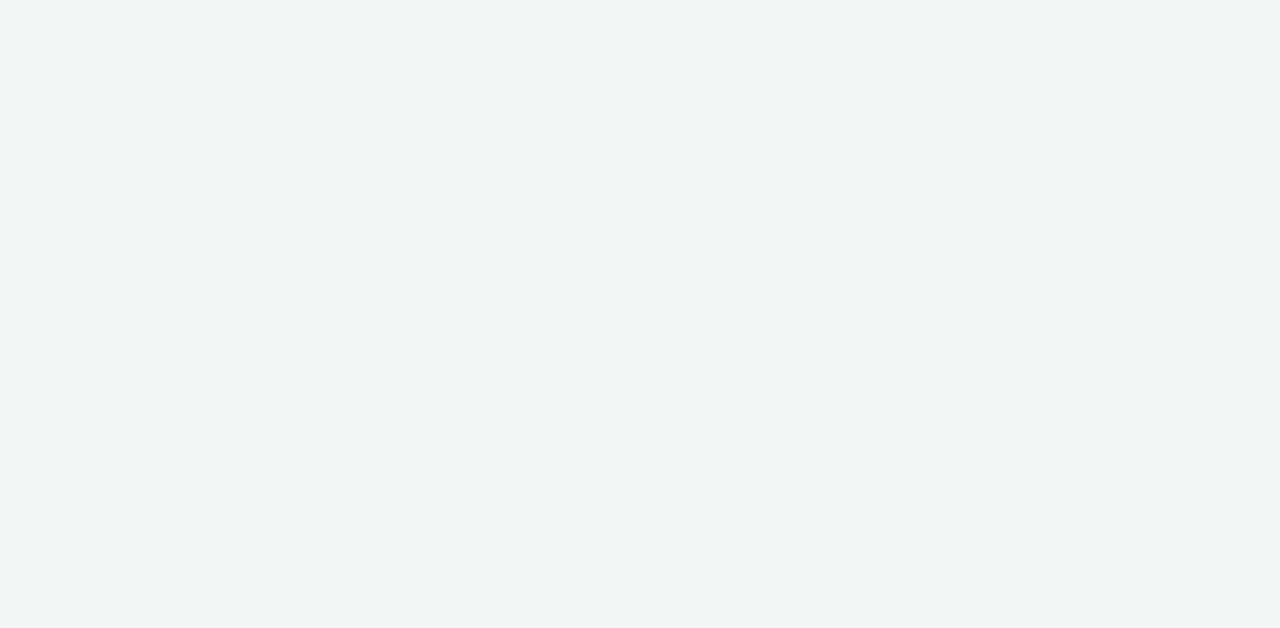
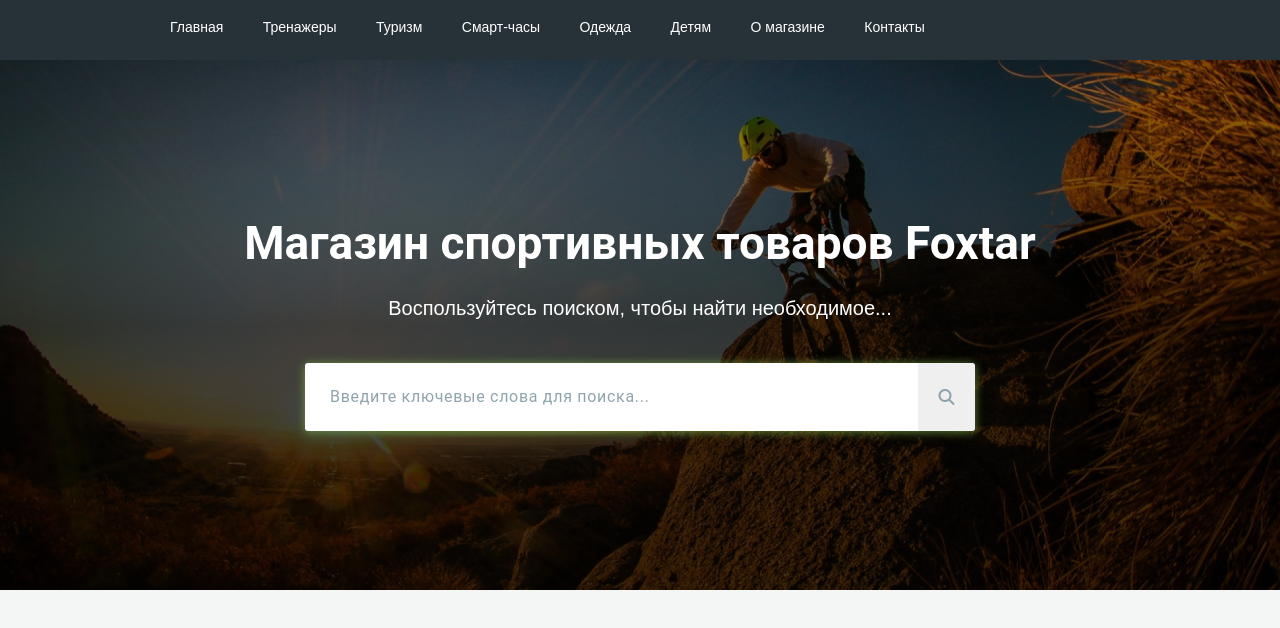
Before and after one commit to Mi-Studio/foxtar_shop, a website: page app/index.html in a window 1280 px wide. Drawn offline with nearby package versions, Linux system fonts and the light colour scheme.

Commit message:
add menu and poster

```diff
--- a/app/index.html
+++ b/app/index.html
@@ -1,5 +1,6 @@
 <!DOCTYPE html>
 <html lang="en">
+
 <head>
     <meta charset="UTF-8">
     <meta name="viewport" content="width=device-width, initial-scale=1.0">
@@ -8,27 +9,66 @@
     <link rel="stylesheet" href="css/libs.min.css">
     <link rel="stylesheet" href="sprite/sprite.css">
     <link rel="stylesheet" href="css/main.min.css">
+
 </head>
+
 <body>
 
-    <header class="header">
-        <a href="#" class="header__logo"> </a>
-            <nav class="menu header__menu">
-                <a href="" class="menu__item"></a>
-                <a href="" class="menu__item"></a>
-                <a href="" class="menu__item"></a>
-                <a href="" class="menu__item"></a>
+    <section class="container container-menu menu">
+        <nav>
+            <a href="#" class="menu__item">Главная</a>
+            <a href="#" class="menu__item">Тренажеры</a>
+            <a href="#" class="menu__item">Туризм</a>
+            <a href="#" class="menu__item">Смарт-часы</a>
+            <a href="#" class="menu__item">Одежда</a>
+            <a href="#" class="menu__item">Детям</a>
+            <a href="#" class="menu__item">О магазине</a>
+            <a href="#" class="menu__item">Контакты</a>
         </nav>
-    </header>
+    </section>
+
+
+    <div class="main">
+
+        <section class="poster">
+
+            <div class="poster__bg">
+
+            </div>
+
+            <div class="poster__mask">
+
+            </div>
+
+            <div class="row">
+            <div class="poster__content col-sm">
+                <div class="poster__title">Магазин спортивных товаров Foxtar</div>
+                <div class="poster__description">
+                    <p>Воспользуйтесь поиском, чтобы найти необходимое...</p>
+                </div>
+                <form class="poster__form" action="" method="get">
+                    <input name="s" placeholder="Введите ключевые слова для поиска..." type="search">
+                    <button type="submit"></button>
+                </form>
+            </div>
+            </div>
+        </section>
+
         <section class="about">
 
         </section>
+
+
         <section class="contacts">
 
         </section>
+    </div>
 
+
+    <script src="https://kit.fontawesome.com/751ca44c72.js"></script>  <!-- font awesome -->
     <script src="https://ajax.googleapis.com/ajax/libs/jquery/3.3.1/jquery.min.js"></script>
     <script src="js/libs.min.js"></script>
     <script src="js/main.js"></script>
 </body>
+
 </html>
--- a/app/scss/base/_fonts.scss
+++ b/app/scss/base/_fonts.scss
@@ -1,5 +1,5 @@
 @font-face {
-    font-family: 'Lato';
+    font-family: 'Lato', sans-serif;
     src: url('../fonts/lato-semibold.woff2') format('woff2'), url('../fonts/lato-semibold.woff') format('woff');
     font-weight: 600;
     font-style: normal;
@@ -7,7 +7,7 @@
 }
 
 @font-face {
-    font-family: 'Opensans';
+    font-family: 'Opensans', sans-serif;
     src: url('../fonts/opensans-semibold.woff2') format('woff2'), url('../fonts/opensans-semibold.woff') format('woff');
     font-weight: 600;
     font-style: normal;
@@ -15,7 +15,7 @@
 }
 
 @font-face {
-    font-family: 'Raleway';
+    font-family: 'Raleway', sans-serif;
     src: url('../fonts/ralewa-bold.woff2') format('woff2'), url('../fonts/ralewa-bold.woff') format('woff');
     font-weight: 700;
     font-style: normal;
@@ -23,7 +23,7 @@
 }
 
 @font-face {
-    font-family: 'Roboto';
+    font-family: 'Roboto', sans-serif;
     src: url('../fonts/roboto-bold.woff2') format('woff2'), url('../fonts/roboto-bold.woff') format('woff');
     font-weight: 700;
     font-style: normal;
@@ -31,7 +31,7 @@
 }
 
 @font-face {
-    font-family: 'Roboto';
+    font-family: 'Roboto', sans-serif;
     src: url('../fonts/roboto-light.woff2') format('woff2'), url('../fonts/roboto-light.woff') format('woff');
     font-weight: 300;
     font-style: normal;
@@ -39,7 +39,7 @@
 }
 
 @font-face {
-    font-family: 'Roboto';
+    font-family: 'Roboto', sans-serif;
     src: url('../fonts/roboto-medium.woff2') format('woff2'), url('../fonts/roboto-medium.woff') format('woff');
     font-weight: 500;
     font-style: normal;
@@ -47,7 +47,7 @@
 }
 
 @font-face {
-    font-family: 'Roboto';
+    font-family: 'Roboto', sans-serif;
     src: url('../fonts/roboto-regular.woff2') format('woff2'), url('../fonts/roboto-regular.woff') format('woff');
     font-weight: 400;
     font-style: normal;
--- a/app/scss/main.scss
+++ b/app/scss/main.scss
@@ -4,3 +4,132 @@
 @import "base/fonts";
 @import "base/reset";
 @import "base/extensions";
+
+.container-menu {
+    padding: 0 170px;
+    margin: 0 auto;
+}
+
+.menu {
+    max-width: 100%;
+    height: 60px;
+    background-color: #263238;
+
+
+    &__item {
+        color: #ffffff;
+        font-family: 'robotoregular', sans-serif;
+        font-size: 14px;
+        font-weight: 500;
+        line-height: 55px;
+        margin-right: 35px;
+
+    }
+
+    &__item:last-child {
+        margin-right: 0;
+    }
+
+    &__item:hover {
+        color: #ffffff;
+        text-decoration: underline;
+    }
+}
+
+
+
+
+// Poster Start
+
+.poster {
+
+    &__bg {
+    position: relative;
+    width: 100vw;
+    height: 530px;
+    background-image: url(../img/bg_poster.jpg);
+    background-position: 50% 50%;
+    background-size: cover;
+    z-index: -1;
+    }
+
+    &__mask {
+    background-image: -webkit-linear-gradient(top,rgba(0, 0, 0, 0.38) 0%,rgba(0, 0, 0, 0.74) 50%);
+    position: absolute;
+    top: 60px;
+    left: 0;
+    width: 100vw;
+    height: 530px;
+    background-size: cover;
+    background-position: center;
+    background-repeat: no-repeat;
+    z-index: 0;
+    }
+
+    &__content {
+        position: absolute;
+        top: 40%;
+        left: 50%;
+        transform: translate(-50%, -50%);
+        text-align: center;
+
+    }
+        &__title {
+        color: #ffffff;
+        font-family: 'Roboto', sans-serif;
+        font-size: 46px;
+        font-weight: 700;
+        }
+
+        &__description {
+        color: #ffffff;
+        font-family: 'robotoregular', sans-serif;
+        font-size: 20px;
+        font-weight: 500;
+        padding: 15px 0 40px;
+        }
+
+        &__form {
+            position: relative;
+            width: 670px;
+            box-shadow: 0 1px 10px rgba(124, 178, 64, 0.75);
+            background-color: #ffffff;
+            border-radius: 3px;
+            margin: 0 auto;
+            display: flex;
+            flex-direction: row;
+            justify-content: space-between;
+
+            input {
+            font-family: 'Roboto', sans-serif;
+            color: #90a4ae;
+            letter-spacing: 0.7px;
+            padding: 22px 0 22px 25px;
+            flex-grow: 1;
+            border-radius: 5px;
+            }
+
+            input::placeholder {
+                color: #90a4ae;
+            }
+
+            button {
+                position: absolute;
+                top: 0;
+                right: 0px;
+                width: 57px;
+                height: 68px;
+                border: none;
+                border-radius: 0 5px 5px 0;
+                cursor: pointer;
+              }
+
+            button:before {
+                content: "\f002";
+                font-family: FontAwesome;
+                font-size: 16px;
+                color: #8da2ac;
+            }
+
+        }
+}
```
Also changed, not shown: app/css/main.min.css, app/img/bg_cover.png (added), app/img/bg_poster.jpg (added), app/img/zoom.png (added), 4 other files. Lines whose indentation alone changed are shown as unchanged.
